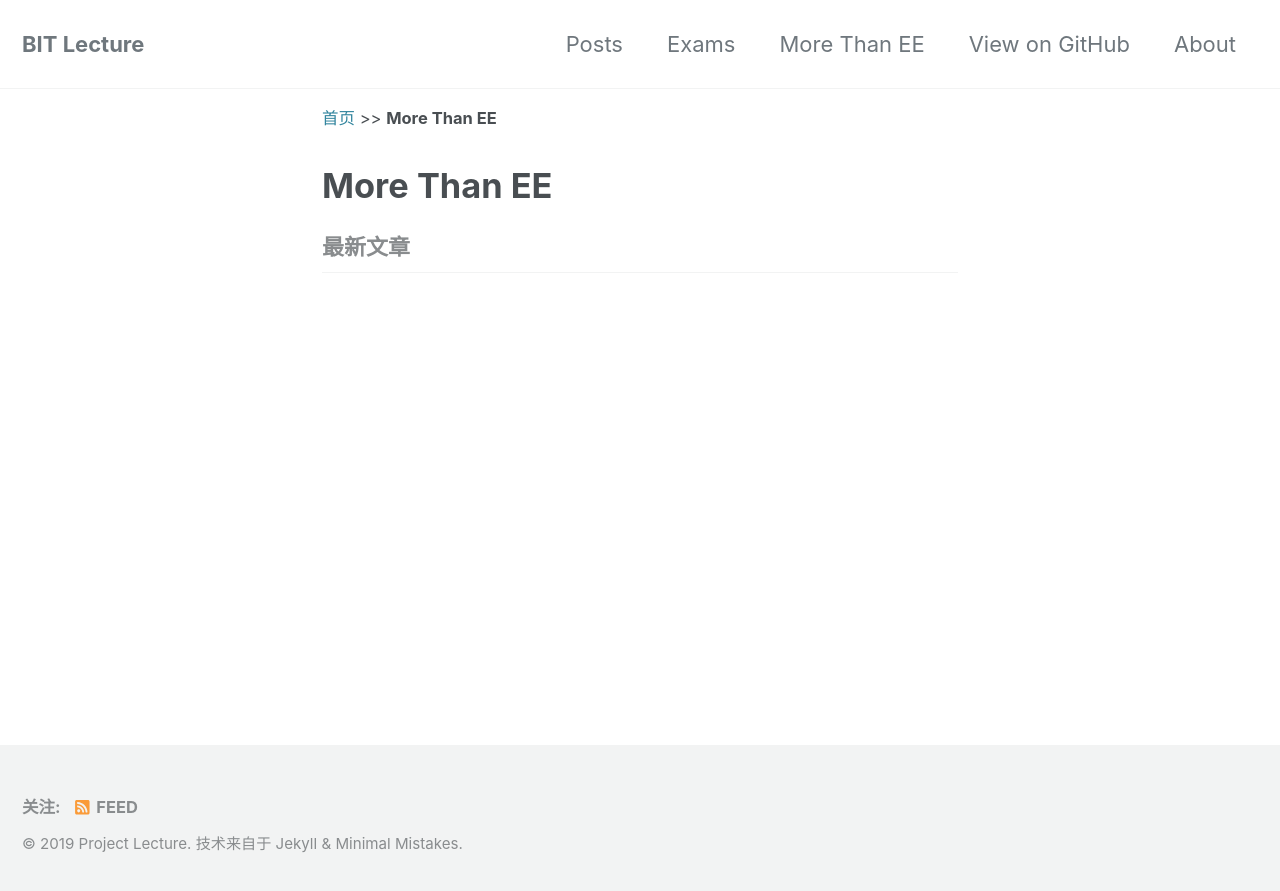
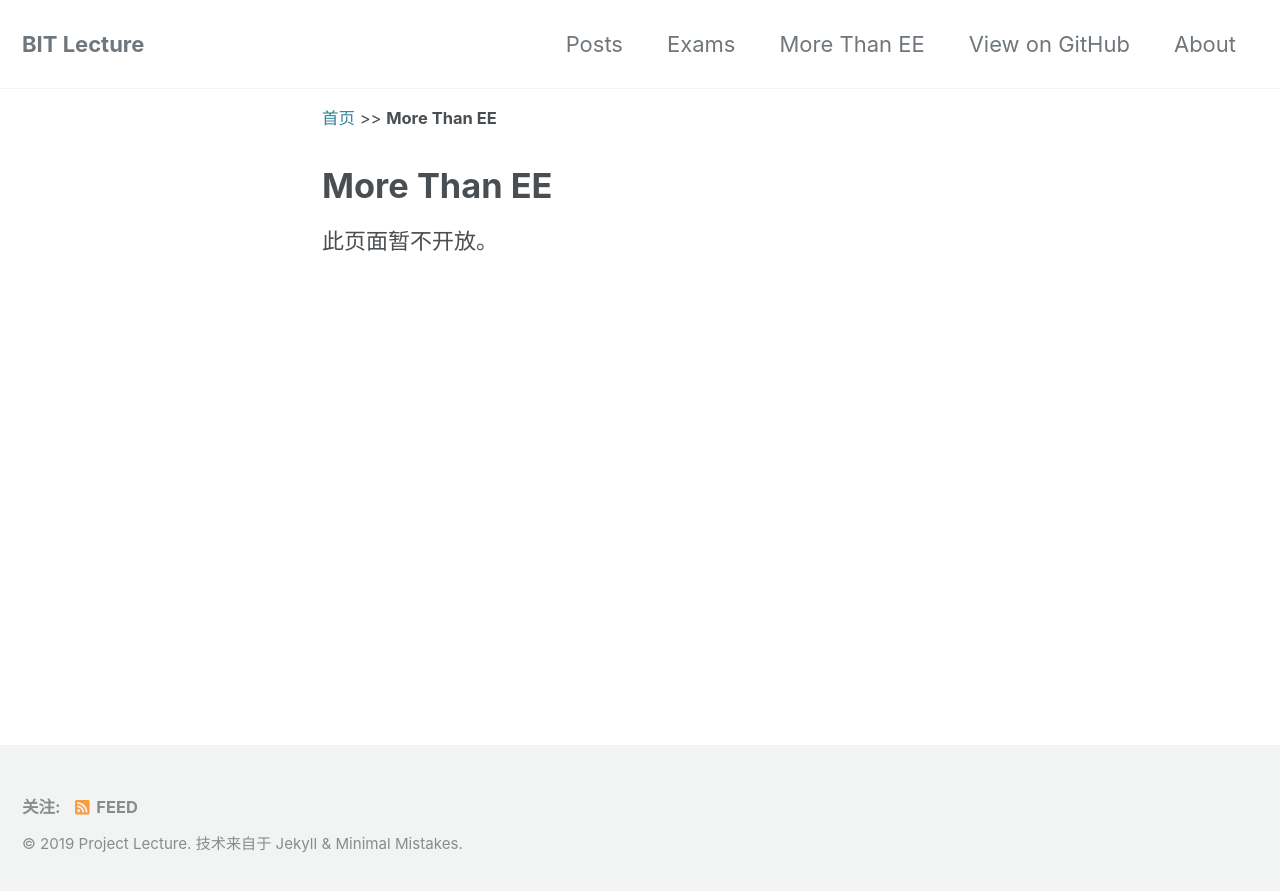
Before and after one commit to bitlecture/bitlecture.github.io, a Jekyll site: the page built from _pages/MoreThanEE.md, in a window 1280 px wide. Shown: the top 891 px of the page. Built offline with Jekyll 4.4.1, drawn with Linux system fonts in a browser that asks for light colours; cached includes are drawn as plain includes; nearby versions of some CDN libraries.

Commit message:
2019-6-22 16:44:57

```diff
--- a/_pages/MoreThanEE.md
+++ b/_pages/MoreThanEE.md
@@ -1,5 +1,7 @@
 ---
 title: "More Than EE"
-layout: home
+layout: archive
 permalink: /MoreThanEE/
 ---
+
+此页面暂不开放。
```
